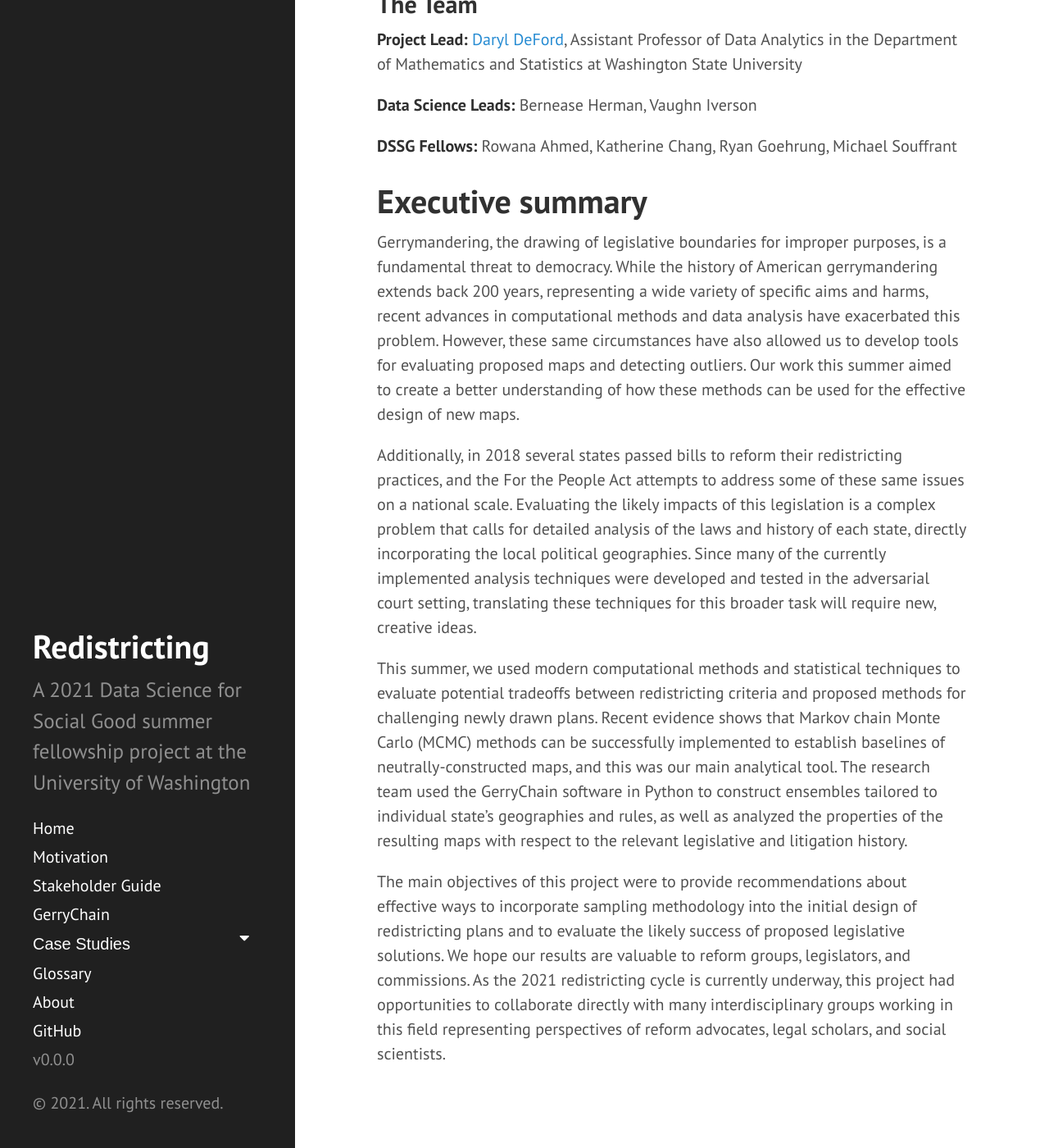
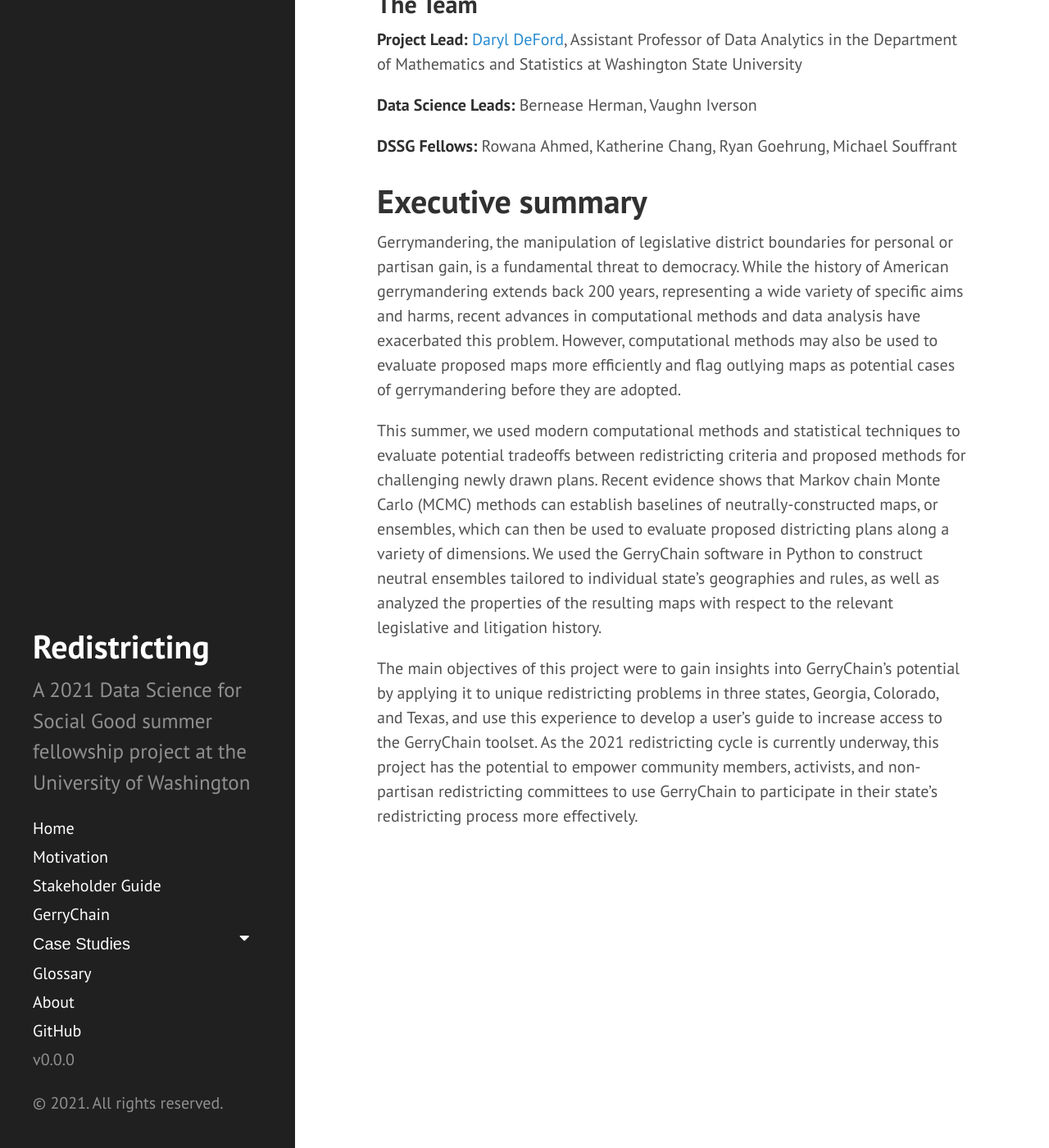
Before and after one commit to uwescience/DSSG2021-redistricting-website, a Jekyll site: the page built from index.md, in a window 1280 px wide and 1400 px high, scrolled down 415 px. Shown: the whole window at 82% size. Built offline with Jekyll 4.4.1, drawn with Linux system fonts in a browser that asks for light colours; the list of posts is cut into pages by our own code.

Commit message:
Update index.md

```diff
--- a/index.md
+++ b/index.md
@@ -17,10 +17,8 @@ layout: default
 
 # Executive summary
 
-Gerrymandering, the drawing of legislative boundaries for improper purposes, is a fundamental threat to democracy. While the history of American gerrymandering extends back 200 years, representing a wide variety of specific aims and harms, recent advances in computational methods and data analysis have exacerbated this problem. However, these same circumstances have also allowed us to develop tools for evaluating proposed maps and detecting outliers. Our work this summer aimed to create a better understanding of how these methods can be used for the effective design of new maps.
+Gerrymandering, the manipulation of legislative district boundaries for personal or partisan gain, is a fundamental threat to democracy. While the history of American gerrymandering extends back 200 years, representing a wide variety of specific aims and harms, recent advances in computational methods and data analysis have exacerbated this problem. However, computational methods may also be used to evaluate proposed maps more efficiently and flag outlying maps as potential cases of gerrymandering before they are adopted.
 
-Additionally, in 2018 several states passed bills to reform their redistricting practices, and the For the People Act attempts to address some of these same issues on a national scale. Evaluating the likely impacts of this legislation is a complex problem that calls for detailed analysis of the laws and history of each state, directly incorporating the local political geographies. Since many of the currently implemented analysis techniques were developed and tested in the adversarial court setting, translating these techniques for this broader task will require new, creative ideas.
+This summer, we used modern computational methods and statistical techniques to evaluate potential tradeoffs between redistricting criteria and proposed methods for challenging newly drawn plans. Recent evidence shows that Markov chain Monte Carlo (MCMC) methods can establish baselines of neutrally-constructed maps, or ensembles, which can then be used to evaluate proposed districting plans along a variety of dimensions. We used the GerryChain software in Python to construct neutral ensembles tailored to individual state’s geographies and rules, as well as analyzed the properties of the resulting maps with respect to the relevant legislative and litigation history.
 
-This summer, we used modern computational methods and statistical techniques to evaluate potential tradeoffs between redistricting criteria and proposed methods for challenging newly drawn plans. Recent evidence shows that Markov chain Monte Carlo (MCMC) methods can be successfully implemented to establish baselines of neutrally-constructed maps, and this was our main analytical tool. The research team used the GerryChain software in Python to construct ensembles tailored to individual state’s geographies and rules, as well as analyzed the properties of the resulting maps with respect to the relevant legislative and litigation history.
-
-The main objectives of this project were to provide recommendations about effective ways to incorporate sampling methodology into the initial design of redistricting plans and to evaluate the likely success of proposed legislative solutions. We hope our results are valuable to reform groups, legislators, and commissions. As the 2021 redistricting cycle is currently underway, this project had opportunities to collaborate directly with many interdisciplinary groups working in this field representing perspectives of reform advocates, legal scholars, and social scientists.
+The main objectives of this project were to gain insights into GerryChain's potential by applying it to unique redistricting problems in three states, Georgia, Colorado, and Texas, and use this experience to develop a user's guide to increase access to the GerryChain toolset. As the 2021 redistricting cycle is currently underway, this project has the potential to empower community members, activists, and non-partisan redistricting committees to use GerryChain to participate in their state's redistricting process more effectively.
```
